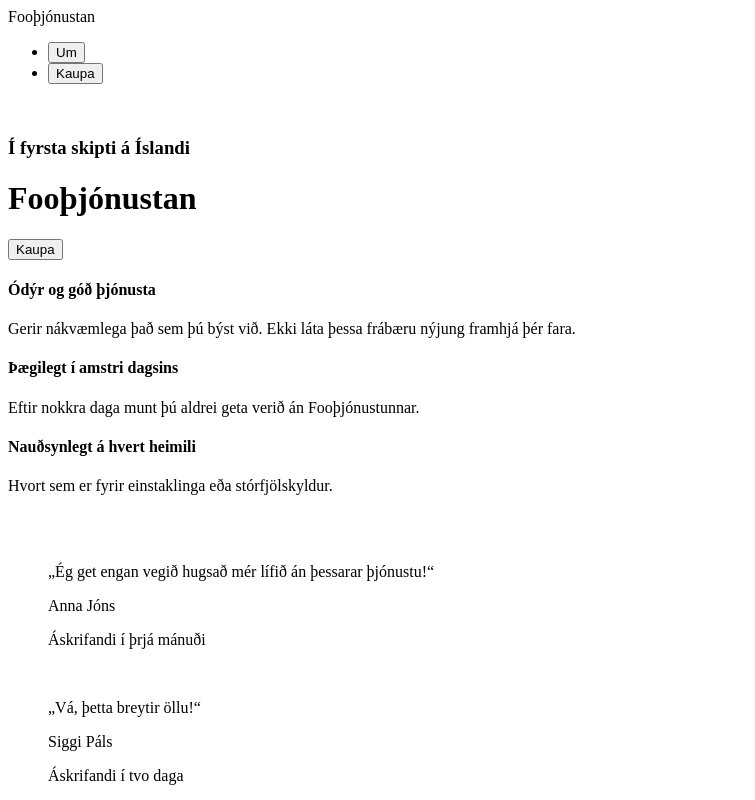
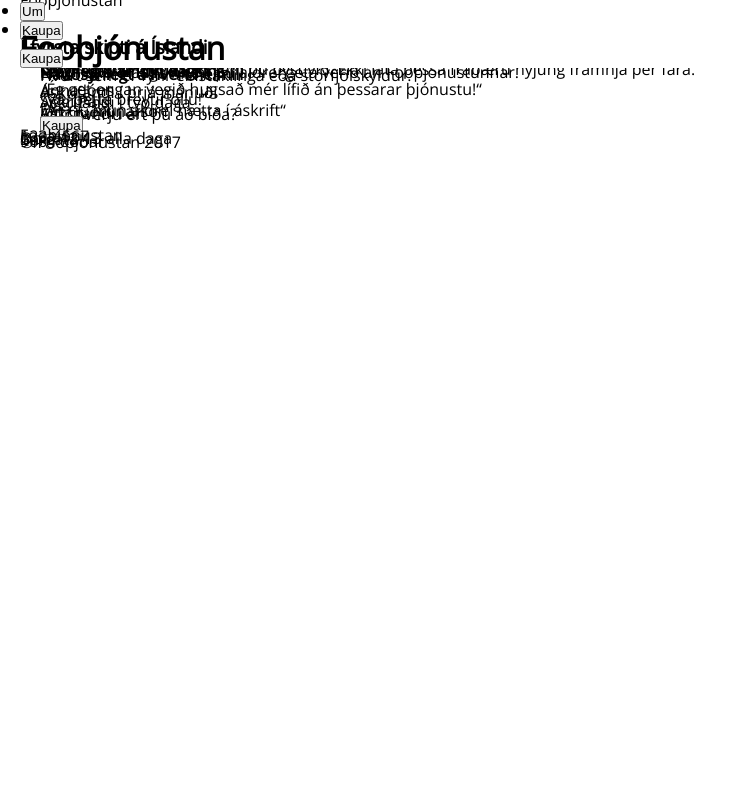
Before and after one commit to tth34/Samverkefni, a website: page index.html in a window 1280 px wide. Shown: the top 800 px of the page, without its empty margins (0-755 px from the left). Drawn offline with nearby package versions, Linux system fonts and the light colour scheme.

Commit message:
hér er allt sem þarf til þess að byrja css

```diff
--- a/index.html
+++ b/index.html
@@ -4,7 +4,7 @@
     <meta charset="utf-8">
     <title>Forsíða</title>
     <link href="https://fonts.googleapis.com/css?family=Open+Sans|Roboto+Slab" rel="stylesheet">
-    <link rel="stylesheet" href="stylesindex.css">
+    <link rel="stylesheet" href="styles.css">
     <!-- link styleguide? -->
     <!-- <link rel="grid" href="grid.css"> -->
   </head>
--- a/kaupa.html
+++ b/kaupa.html
@@ -4,7 +4,7 @@
     <meta charset="utf-8">
     <title>Kaupa</title>
     <link href="https://fonts.googleapis.com/css?family=Open+Sans|Roboto+Slab" rel="stylesheet">
-    <link rel="stylesheet" href="styleskaupa.css">
+    <link rel="stylesheet" href="styles.css">
     <!-- link styleguide? -->
     <!-- <link rel="grid" href="grid.css"> -->
   </head>
--- a/package.json
+++ b/package.json
@@ -6,8 +6,6 @@
   "scripts": {
     "test": "echo \"Error: no test specified\" && exit 1",
     "browser-sync": "browser-sync start --server --files index.html styles.css",
-    "browser-sync": "browser-sync start --server --files um.html styles.css",
-    "browser-sync": "browser-sync start --server --files kaupa.html styles.css",
     "sass": "node-sass styles.scss styles.css -w",
     "dev": "npm-run-all --parallel sass browser-sync",
     "lint": "stylelint *.scss scss/*.scss --syntax scss"
--- a/styles.scss
+++ b/styles.scss
@@ -6,7 +6,8 @@ $gutter: 20px;
 *, *:before, *:after {
   box-sizing: inherit;
   padding: 0;
-  margin: 0; }
+  margin: 0;
+}
 
 html {
   box-sizing: border-box;
@@ -14,13 +15,10 @@ html {
   font-family: 'Open Sans', sans-serif;
   margin-right: $gutter;
   margin-left: $gutter;
-  line-height: 1.5px;
-  @media (min-width: $max-width;) {
-    margin: 0; } }
+  line-height: 1.5px; }
 
   img {
-    max-width: 100%;
-  }
+    max-width: 100%; }
 
   main {
     max-width: $max-width;
```
Also changed, not shown: um.html (+1 -1 lines), styles.css (added).
